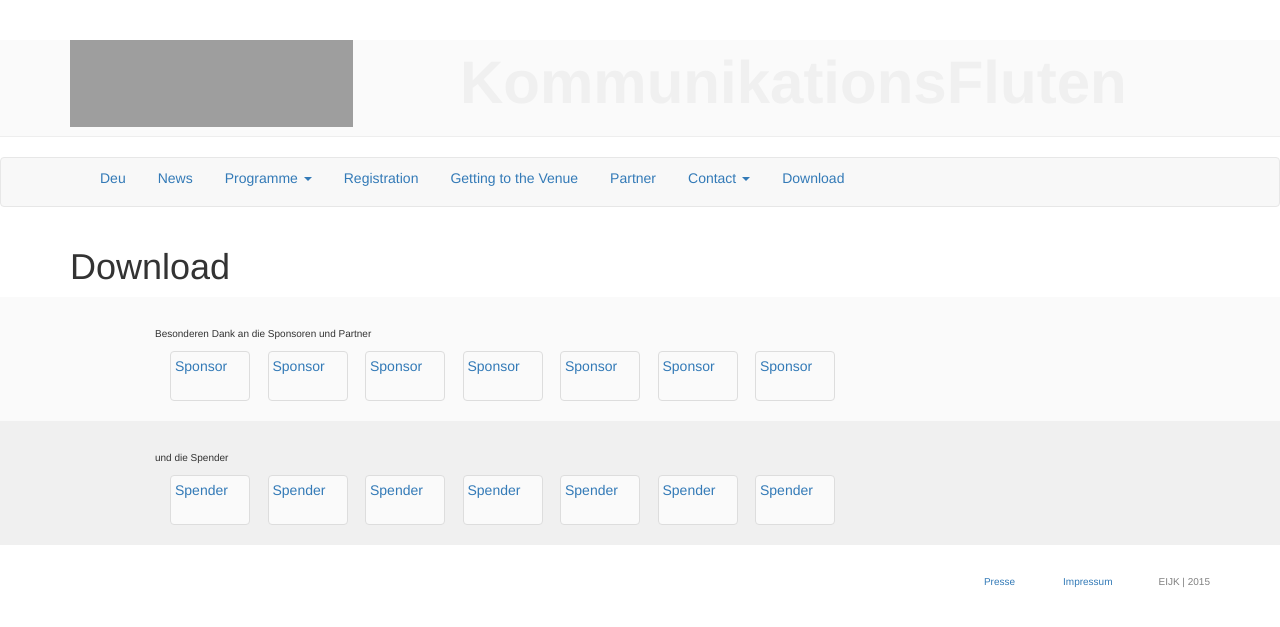
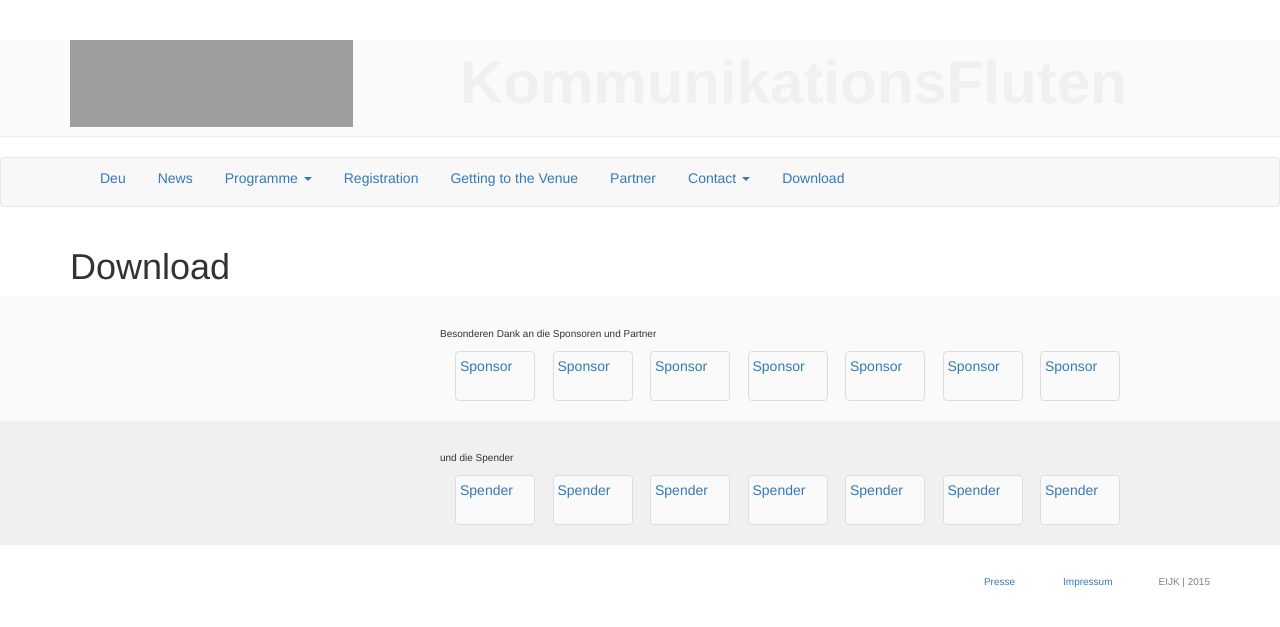
Before and after one commit to susedev/test, a Jekyll site: the page built from download.html, in a window 1280 px wide. Shown: the top 627 px of the page. Built offline with Jekyll 4.4.1, drawn with Linux system fonts in a browser that asks for light colours; nearby versions of some CDN libraries; grey boxes are pictures that could not be loaded.

Commit message:
Update page.html

```diff
--- a/_layouts/page.html
+++ b/_layouts/page.html
@@ -27,7 +27,10 @@ layout: base
 
 <footer style="background-color:#FAFAFA;">
     <div class="container" >
-    <div class="col-md-9">
+     <div class="col-md-3">
+
+    </div>
+    <div class="col-md-6">
             <p style="margin-top: 30px; margin-left:70px; color=#808080; font-size:10px;" > Besonderen Dank an die Sponsoren und Partner </p>
       <div class="container" style="margin-left:70px;">
         <div class="row">
@@ -62,7 +65,10 @@ layout: base
 
 <footer style="background-color:#F0F0F0">
   <div class="container">
-    <div class="col-md-9">
+    <div class="col-md-3">
+
+    </div>
+    <div class="col-md-6">
             <p style="margin-top: 30px; margin-left:70px; color=#808080; font-size:10px;" > und die Spender </p>
       <div class="container" style="margin-left:70px;">
         <div class="row">
```
